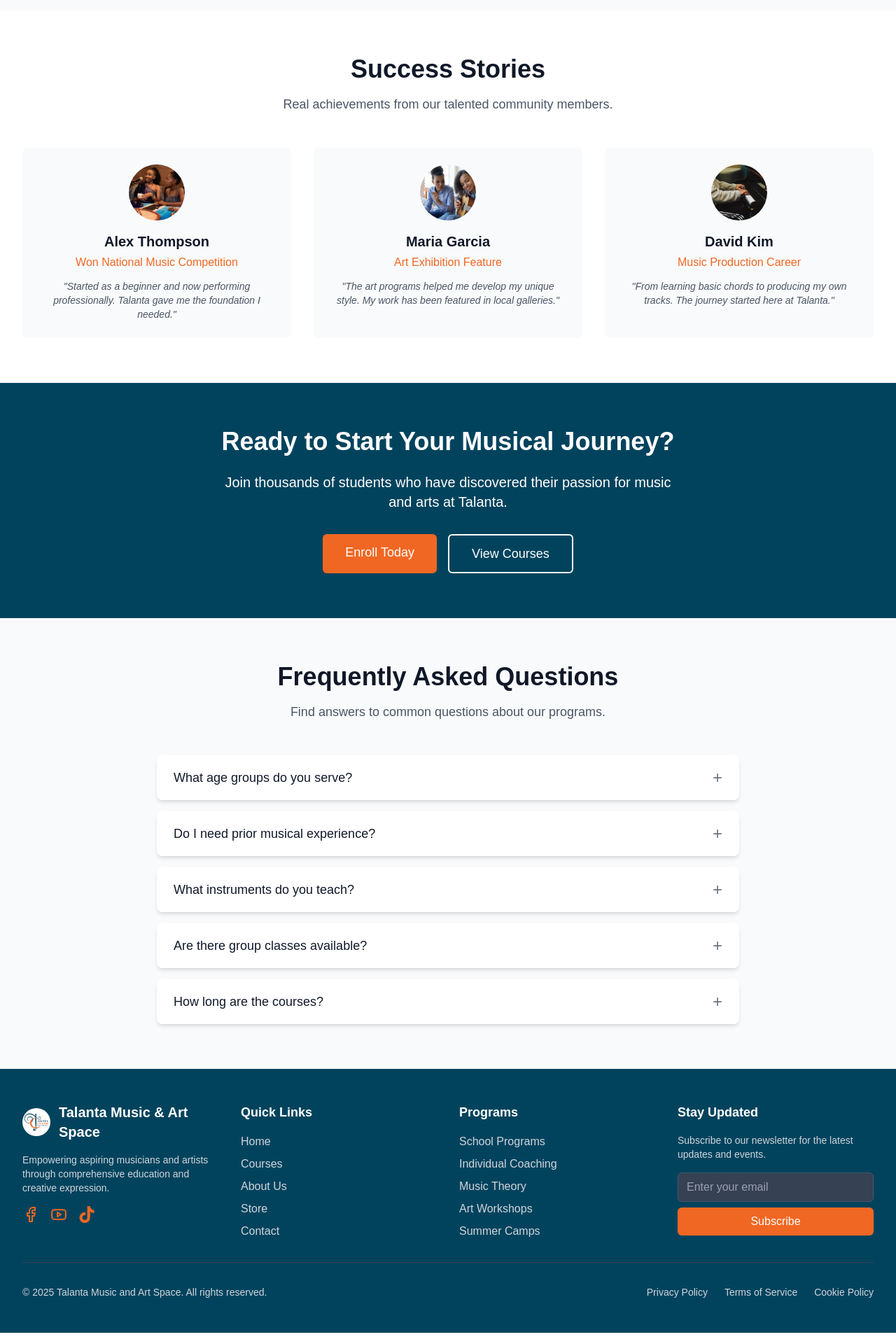
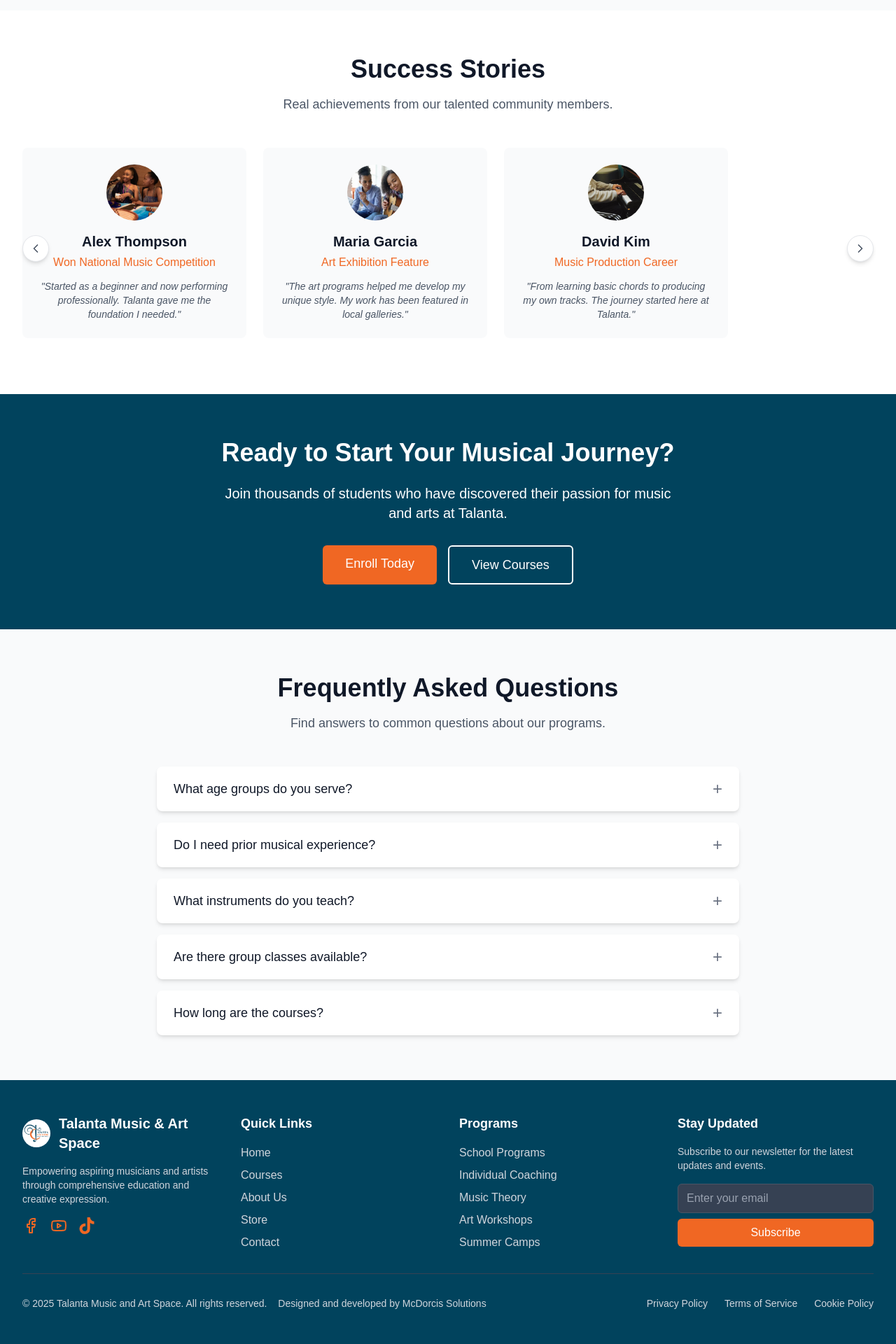
Before and after one commit to sammykirigha/talanta-music, a Next.js app: page / in a window 1280 px wide. Shown: the part 4586-6506 px from the top of the page at 70% size. Built offline with nearby package versions, Linux system fonts and the light colour scheme.

Commit message:
added some new code

```diff
--- a/src/components/Footer.tsx
+++ b/src/components/Footer.tsx
@@ -82,9 +82,19 @@ const Footer: React.FC = () => {
 
         {/* Bottom Bar */}
         <div className="border-t border-gray-700 mt-8 pt-8 flex flex-col md:flex-row justify-between items-center">
-          <p className="text-gray-300 text-sm">
-            © 2025 Talanta Music and Art Space. All rights reserved.
-          </p>
+          <div className="flex flex-col md:flex-row items-center space-y-2 md:space-y-0 md:space-x-4">
+            <p className="text-gray-300 text-sm">
+              © 2025 Talanta Music and Art Space. All rights reserved.
+            </p>
+            <a
+              href="https://www.mcdorcis.com/"
+              target="_blank"
+              rel="noopener noreferrer"
+              className="text-gray-300 hover:text-[#f06723] transition-colors text-sm"
+            >
+              Designed and developed by McDorcis Solutions
+            </a>
+          </div>
           <div className="flex space-x-6 mt-4 md:mt-0">
             <a href="#" className="text-gray-300 hover:text-[#f06723] transition-colors text-sm">Privacy Policy</a>
             <a href="#" className="text-gray-300 hover:text-[#f06723] transition-colors text-sm">Terms of Service</a>
--- a/src/components/SuccessStoriesSection.tsx
+++ b/src/components/SuccessStoriesSection.tsx
@@ -1,5 +1,8 @@
-import React from 'react';
+"use client";
+
+import React, { useRef } from 'react';
 import Image from 'next/image';
+import { ChevronLeft, ChevronRight } from 'lucide-react';
 
 const stories = [
   {
@@ -23,6 +26,20 @@ const stories = [
 ];
 
 const SuccessStoriesSection: React.FC = () => {
+  const scrollRef = useRef<HTMLDivElement>(null);
+
+  const scrollLeft = () => {
+    if (scrollRef.current) {
+      scrollRef.current.scrollBy({ left: -300, behavior: 'smooth' });
+    }
+  };
+
+  const scrollRight = () => {
+    if (scrollRef.current) {
+      scrollRef.current.scrollBy({ left: 300, behavior: 'smooth' });
+    }
+  };
+
   return (
     <section className="py-16 bg-white">
       <div className="max-w-7xl mx-auto px-4 sm:px-6 lg:px-8">
@@ -34,9 +51,14 @@ const SuccessStoriesSection: React.FC = () => {
             Real achievements from our talented community members.
           </p>
         </div>
-        <div className="grid grid-cols-1 md:grid-cols-3 gap-8">
+        <div className="relative">
+          <div
+            ref={scrollRef}
+            className="flex overflow-x-auto scrollbar-hide gap-6 pb-4"
+            style={{ scrollbarWidth: 'none', msOverflowStyle: 'none' }}
+          >
             {stories.map((story, index) => (
-            <div key={index} className="bg-gray-50 rounded-lg p-6 text-center">
+              <div key={index} className="bg-gray-50 rounded-lg p-6 text-center flex-shrink-0 w-80">
                 <div className="relative w-20 h-20 mx-auto mb-4">
                   <Image
                     src={story.image}
@@ -52,6 +74,23 @@ const SuccessStoriesSection: React.FC = () => {
               </div>
             ))}
           </div>
+
+          {/* Navigation Buttons */}
+          <button
+            onClick={scrollLeft}
+            className="absolute left-0 top-1/2 transform -translate-y-1/2 bg-white border border-gray-200 rounded-full p-2 shadow-md hover:shadow-lg transition-shadow z-10"
+            aria-label="Scroll left"
+          >
+            <ChevronLeft className="w-5 h-5 text-gray-600" />
+          </button>
+          <button
+            onClick={scrollRight}
+            className="absolute right-0 top-1/2 transform -translate-y-1/2 bg-white border border-gray-200 rounded-full p-2 shadow-md hover:shadow-lg transition-shadow z-10"
+            aria-label="Scroll right"
+          >
+            <ChevronRight className="w-5 h-5 text-gray-600" />
+          </button>
+        </div>
       </div>
     </section>
   );
```
Lines whose indentation alone changed are shown as unchanged.
